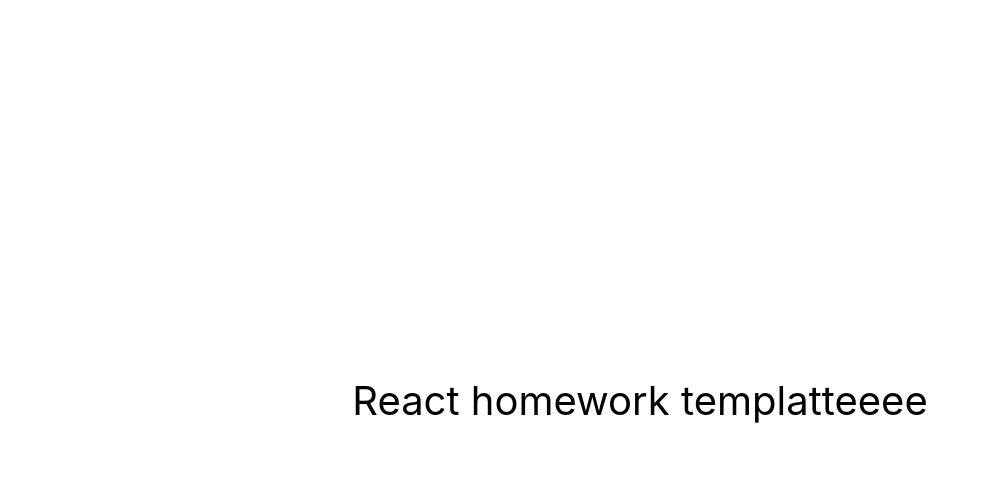
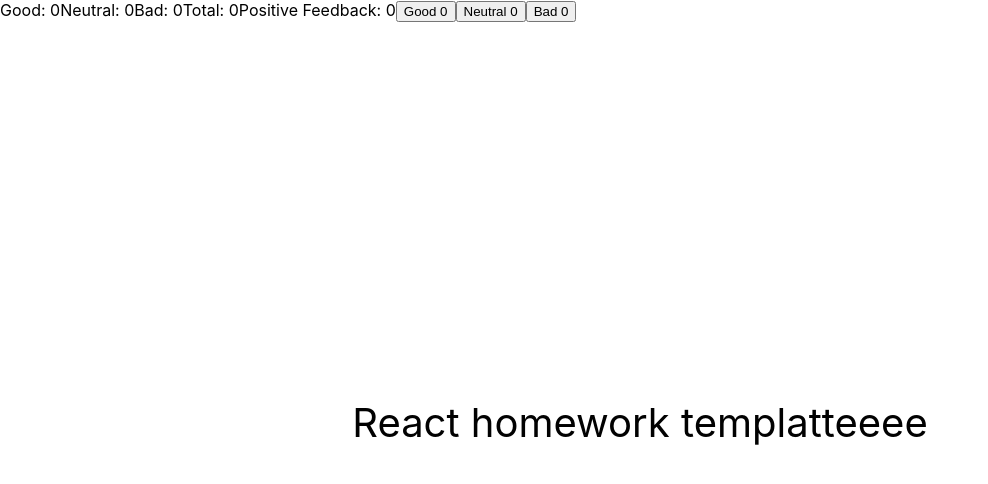
Before and after one commit to S4ter/goit-react-hw-02-phonebook, a React (Create React App) app: page / in a window 1280 px wide. Shown: the top 484 px of the page, without its empty margins (0-988 px from the left). Built offline with nearby package versions, Linux system fonts and the light colour scheme.

Commit message:
counting from buttons

```diff
--- /dev/null
+++ b/src/components/feedback/feedback.jsx
@@ -0,0 +1,65 @@
+import React, { Component } from 'react';
+
+export class Feedback extends Component {
+  constructor(props) {
+    super(props);
+    this.state = {
+      good: 0,
+      neutral: 0,
+      bad: 0,
+      total: 0,
+      positiveFeedback: 0,
+    };
+  }
+
+  countPositiveFeedback = () => {
+    const { good, total } = this.state;
+    const positiveFeedback = (good / total) * 100;
+    this.setState({ positiveFeedback });
+  };
+  countTotalFeedback = () => {
+    this.setState({ total: this.state.total + 1 });
+  };
+
+  handleAddGoodReview = () => {
+    console.log('Good was clicked');
+    this.setState({ good: this.state.good + 1 });
+    this.countTotalFeedback();
+    this.countPositiveFeedback();
+  };
+  handleAddNeutralReview = () => {
+    console.log('Neutral was clicked');
+    this.setState({
+      neutral: this.state.neutral + 1,
+    });
+    this.countTotalFeedback();
+  };
+  handleAddBadReview = () => {
+    console.log('Bad was clicked');
+    this.setState({ bad: this.state.bad + 1 });
+    this.countTotalFeedback();
+  };
+
+  render() {
+    const { good, neutral, bad, total, positiveFeedback } = this.state;
+
+    return (
+      <div>
+        <span>Good: {good}</span>
+        <span>Neutral: {neutral}</span>
+        <span>Bad: {bad}</span>
+        <span>Total: {total}</span>
+        <span>Positive Feedback: {positiveFeedback}</span>
+        <button type="button" onClick={this.handleAddGoodReview}>
+          Good {good}
+        </button>
+        <button type="button" onClick={this.handleAddNeutralReview}>
+          Neutral {neutral}
+        </button>
+        <button type="button" onClick={this.handleAddBadReview}>
+          Bad {bad}
+        </button>
+      </div>
+    );
+  }
+}
--- a/src/index.js
+++ b/src/index.js
@@ -1,10 +1,12 @@
 import React from 'react';
 import ReactDOM from 'react-dom/client';
 import { App } from 'components/App';
+import { Feedback } from 'components/feedback/feedback';
 import './index.css';
 
 ReactDOM.createRoot(document.getElementById('root')).render(
   <React.StrictMode>
+    <Feedback />
     <App />
   </React.StrictMode>
 );
```
Also changed, not shown: src/components/feedback/feedback.module.css (added).
